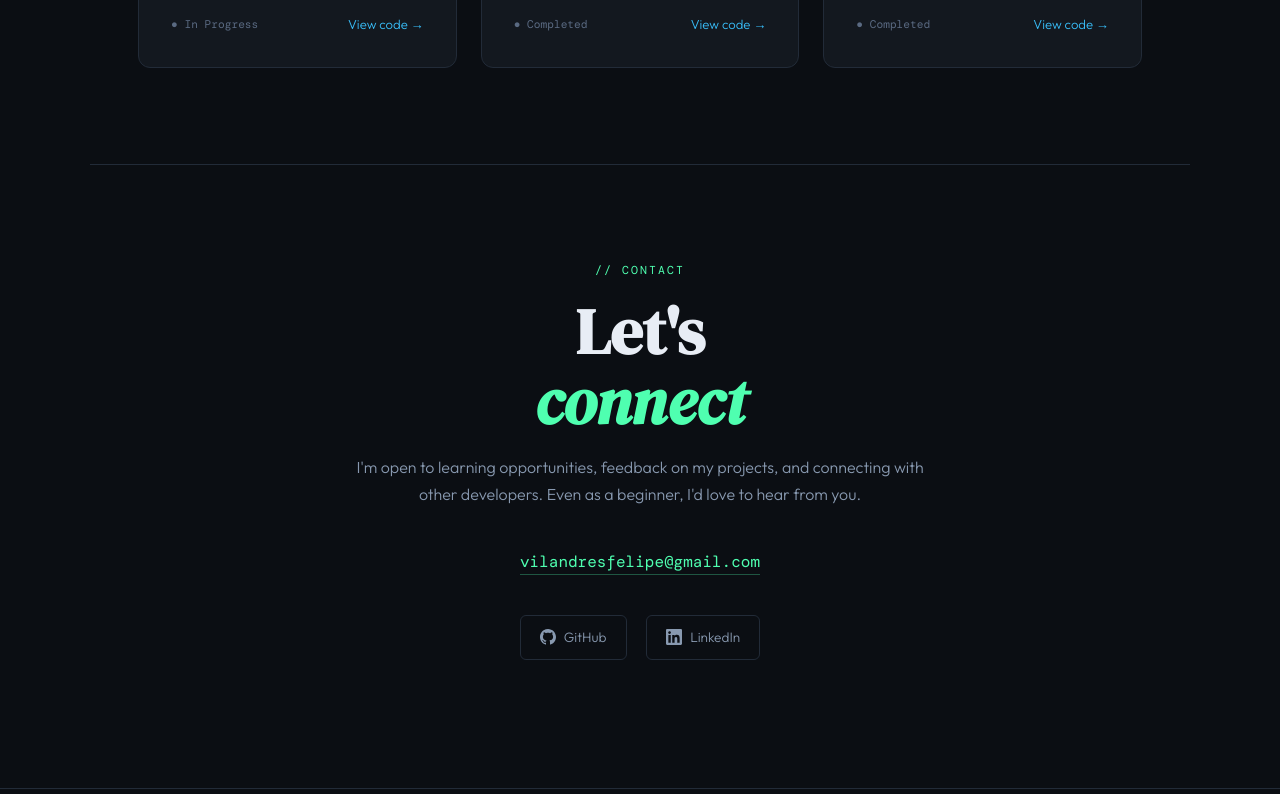
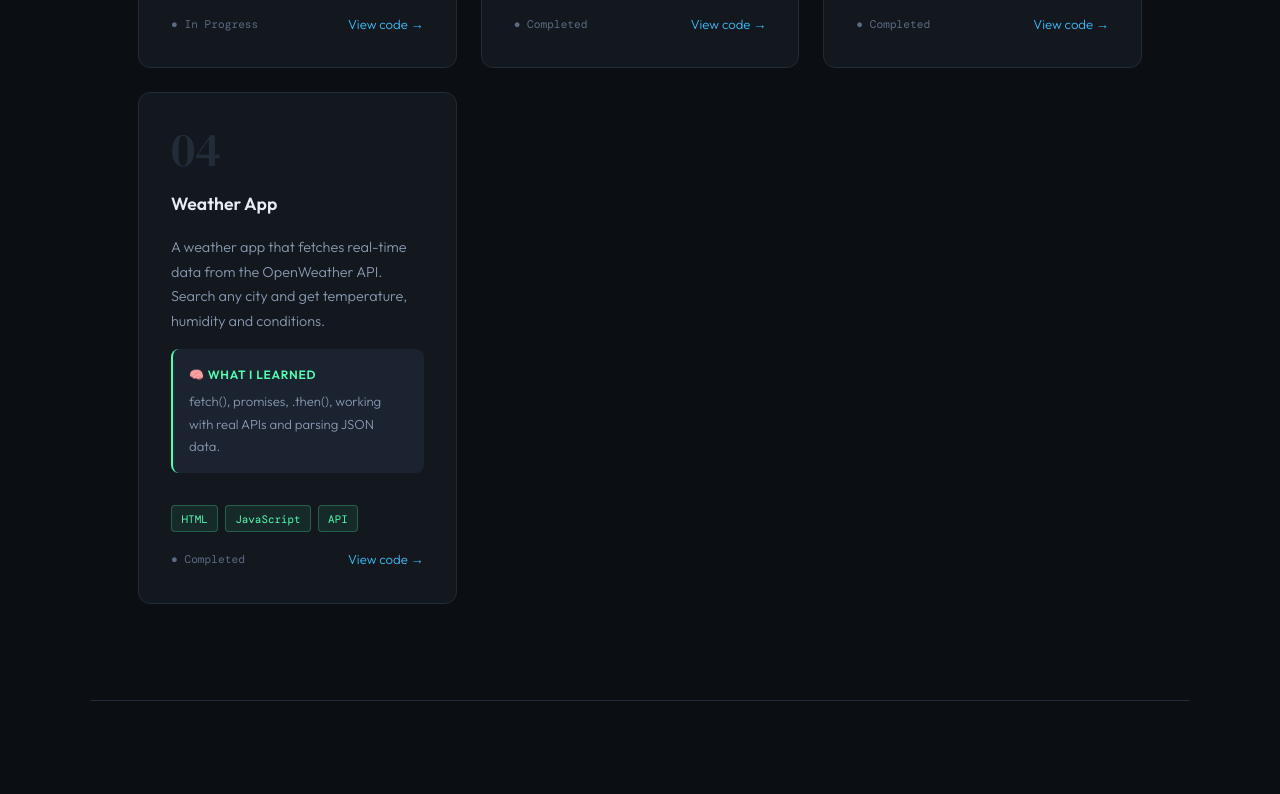
Before and after one commit to vilandres/vilandres.github.io, a plain HTML site: page index.html in a window 1280 px wide. Shown: the part 3008-3802 px from the top of the page. Drawn offline with nearby package versions, Linux system fonts and the light colour scheme; a web font is replaced by a local one.

Commit message:
add weather app project

```diff
--- a/index.html
+++ b/index.html
@@ -683,6 +683,26 @@
     <a href="https://github.com/vilandres/todo-list" target="_blank" class="project-link">View code →</a>
   </div>
 </div>
+
+<div class="project-card">
+  <div class="project-number">04</div>
+  <div class="project-title">Weather App</div>
+  <div class="project-desc">A weather app that fetches real-time data from the OpenWeather API. Search any city and get temperature, humidity and conditions.</div>
+  <div class="project-learn">
+    <strong>🧠 What I learned</strong>
+    fetch(), promises, .then(), working with real APIs and parsing JSON data.
+  </div>
+  <div class="card-tags">
+    <span class="tag active">HTML</span>
+    <span class="tag active">JavaScript</span>
+    <span class="tag active">API</span>
+  </div>
+  <div class="project-footer">
+    <span class="project-status">● Completed</span>
+    <a href="https://github.com/vilandres/weather-app" target="_blank" class="project-link">View code →</a>
+  </div>
+</div>
+
   </section>
 
   <div class="divider"></div>
```
